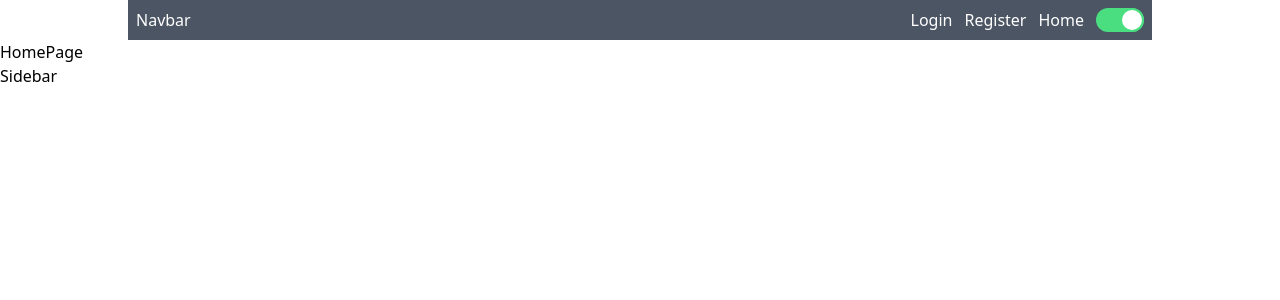
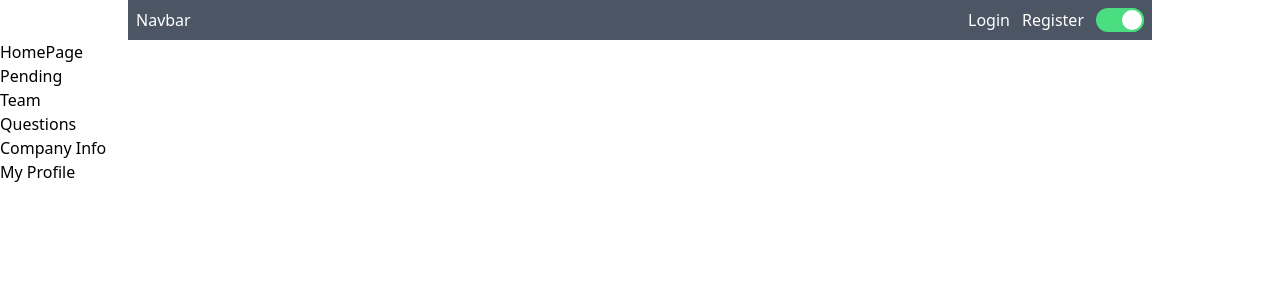
Before and after one commit to knlju/hr-app, a React (Create React App) app: page / in a window 1280 px wide. Shown: the top 300 px of the page. Built offline with nearby package versions, Linux system fonts and the light colour scheme.

Commit message:
protected routes, log redirecting

```diff
--- /dev/null
+++ b/src/components/pages/Company.jsx
@@ -0,0 +1,9 @@
+import React from "react"
+
+export const Company = () => {
+	return (
+		<div>
+            Comapny page
+		</div>
+	)
+}
--- a/src/components/pages/LoginPage.jsx
+++ b/src/components/pages/LoginPage.jsx
@@ -1,8 +1,10 @@
 import React, { useEffect, useState } from "react"
 import { useDispatch, useSelector } from "react-redux"
 // import {loginUser} from "../../actions/actionCreators"
-import { loginStart } from "../../actions/actions"
-import {fetchQuestions} from "../../utils"
+// import { loginStart } from "../../actions/actions"
+import { loginSuccess } from "../../actions/actions"
+import { HomePage } from "./HomePage"
+// import {fetchQuestions} from "../../utils"
 
 const LoginPage = () => {
 
@@ -31,12 +33,13 @@ const LoginPage = () => {
 			email,
 			password
 		}
-		dispatch(loginStart(data))
+		// dispatch(loginStart(data))
+		dispatch(loginSuccess(data))
 	}
 
 	return (
 		<div>
-			<div className="flex justify-between items-center mx-auto max-w-screen-lg py-10">
+			{!user.isLoggedIn ? <div className="flex justify-between items-center mx-auto max-w-screen-lg py-10">
 				<div className="bg-white shadow-md border border-gray-200 rounded-lg w-2/5 max-w-md p-4 sm:p-6 lg:p-8 dark:bg-gray-800 dark:border-gray-700 mx-auto">
 					<form className="space-y-6" action="#">
 						<h3 className="text-xl font-medium text-gray-900 dark:text-white">Sign in to our platform</h3>
@@ -65,8 +68,8 @@ const LoginPage = () => {
 						</div>
 					</form>
 				</div>
-			</div>
-			<button type="submit" className="w-full text-white bg-blue-700 hover:bg-blue-800 focus:ring-4 focus:ring-blue-300 font-medium rounded-lg text-sm px-5 py-2.5 text-center dark:bg-blue-600 dark:hover:bg-blue-700 dark:focus:ring-blue-800" onClick={fetchQuestions}>Login to your account</button>
+			</div> : <HomePage/>}
+
 		</div>
 	)
 }
--- /dev/null
+++ b/src/components/pages/MyProfile.jsx
@@ -0,0 +1,9 @@
+import React from "react"
+
+export const MyProfile = () => {
+	return (
+		<div>
+            My Profile Page
+		</div>
+	)
+}
--- /dev/null
+++ b/src/components/pages/Pending.jsx
@@ -0,0 +1,9 @@
+import React from "react"
+
+export const Pending = () => {
+	return (
+		<div>
+            Pending page
+		</div>
+	)
+}
--- /dev/null
+++ b/src/components/pages/Questions.jsx
@@ -0,0 +1,9 @@
+import React from "react"
+
+export const Questions = () => {
+	return (
+		<div>
+            Queastions page
+		</div>
+	)
+}
--- /dev/null
+++ b/src/components/pages/Team.jsx
@@ -0,0 +1,9 @@
+import React from "react"
+
+export const Team = () => {
+	return (
+		<div>
+            Team page
+		</div>
+	)
+}
--- /dev/null
+++ b/src/components/shared/Logout.jsx
@@ -0,0 +1,18 @@
+import React from "react"
+import { useDispatch } from "react-redux"
+import { logoutSuccess } from "../../actions/actions"
+
+export const Logout = () => {
+	const dispatch = useDispatch()
+
+	const handleLogout = (e) => {
+		e.preventDefault()
+
+		dispatch(logoutSuccess())
+	}
+	return (
+		<>
+			<button onClick={handleLogout}>logout</button>
+		</>
+	)
+}
--- a/src/components/shared/Navbar.jsx
+++ b/src/components/shared/Navbar.jsx
@@ -1,15 +1,24 @@
 import React from "react"
+import { useSelector } from "react-redux"
 import {Link} from "react-router-dom"
+import { Logout } from "./Logout"
 import ToggleTheme from "./ToggleTheme"
 
 const Navbar = () => {
+	const user = useSelector(defaultState => defaultState.user)
 	return (
 		<div className="flex justify-between items-center mx-auto max-w-screen-lg p-2 bg-gray-600 text-white">
 			<h1>Navbar</h1>
 			<div className="flex justify-between items-center gap-3">
-				<Link to="/login">Login</Link>
-				<Link to="/register">Register</Link>
-				<Link to="/">Home</Link>
+				{user.isLoggedIn ?
+					<div>
+						<Logout/>
+					</div>
+					:
+					<div className="flex justify-between items-center gap-3">
+						<Link to="/login">Login</Link>
+						<Link to="/register">Register</Link>
+					</div>}
 				<ToggleTheme />
 			</div>
 		</div>
--- a/src/components/shared/Sidebar.jsx
+++ b/src/components/shared/Sidebar.jsx
@@ -1,9 +1,26 @@
 import React from "react"
+import { Link } from "react-router-dom"
 
 const Sidebar = () => {
 	return (
 		<div>
-			<h1>Sidebar</h1>
+			<ul>
+				<li>
+					<Link to="/pending">Pending</Link>
+				</li>
+				<li>
+					<Link to="/team">Team</Link>
+				</li>
+				<li>
+					<Link to="/questions">Questions</Link>
+				</li>
+				<li>
+					<Link to="/company">Company Info</Link>
+				</li>
+				<li>
+					<Link to="/myprofile">My Profile</Link>
+				</li>
+			</ul>
 		</div>
 	)
 }
--- a/src/routes.js
+++ b/src/routes.js
@@ -2,14 +2,39 @@ import {Route, Routes} from "react-router-dom"
 import LoginPage from "./components/pages/LoginPage"
 import RegisterPage from "./components/pages/RegisterPage"
 import {HomePage} from "./components/pages/HomePage"
+import ProtectedRoutes from "./routes/ProtectedRoutes"
+import { Pending } from "./components/pages/Pending"
+import { Team } from "./components/pages/Team"
+import { Questions } from "./components/pages/Questions"
+import { Company } from "./components/pages/Company"
+import { MyProfile } from "./components/pages/MyProfile"
+// import { useSelector } from "react-redux"
+
+// const createRoutes = () => (
+// 	<Routes>
+// 		<Route path="/login" element={<LoginPage/>}/>
+// 		<Route path="/register" element={<RegisterPage/>}/>
+// 		<Route path="/" element={<HomePage/>}/>
+// 		<Route path="*" element={<div><h1>Yay 404</h1></div>}/>
+// 	</Routes>
+// )
 
 const createRoutes = () => (
 	<Routes>
+		<Route path="/" element={<HomePage/>}/>
 		<Route path="/login" element={<LoginPage/>}/>
 		<Route path="/register" element={<RegisterPage/>}/>
-		<Route path="/" element={<HomePage/>}/>
+		<Route path="/team" element={<Team/>}/>
+		<Route element={<ProtectedRoutes/>}>
+
+			<Route path="/pending" element={<Pending/>}/>
+			<Route path="/questions" element={<Questions/>}/>
+			<Route path="/company" element={<Company/>}/>
+			<Route path="/myprofile" element={<MyProfile/>}/>
+		</Route>
 		<Route path="*" element={<div><h1>Yay 404</h1></div>}/>
 	</Routes>
 )
 
+
 export default createRoutes
--- /dev/null
+++ b/src/routes/ProtectedRoutes.jsx
@@ -0,0 +1,19 @@
+import { useState } from "react"
+// import { useSelector } from "react-redux"
+import { Navigate, Outlet } from "react-router-dom"
+
+
+
+
+const ProtectedRoutes = () => {
+	// const user = useSelector(defaultState => defaultState.user)
+
+	const [isAdmin] = useState(true)
+
+	return (
+		// user.isLoggedIn ? <Outlet /> : <Navigate to="/login" />
+		isAdmin ? <Outlet /> : <Navigate to="/" />
+	)
+}
+
+export default ProtectedRoutes
```
Also changed, not shown: 1 other file (tests, documents, lock files or other folders).
